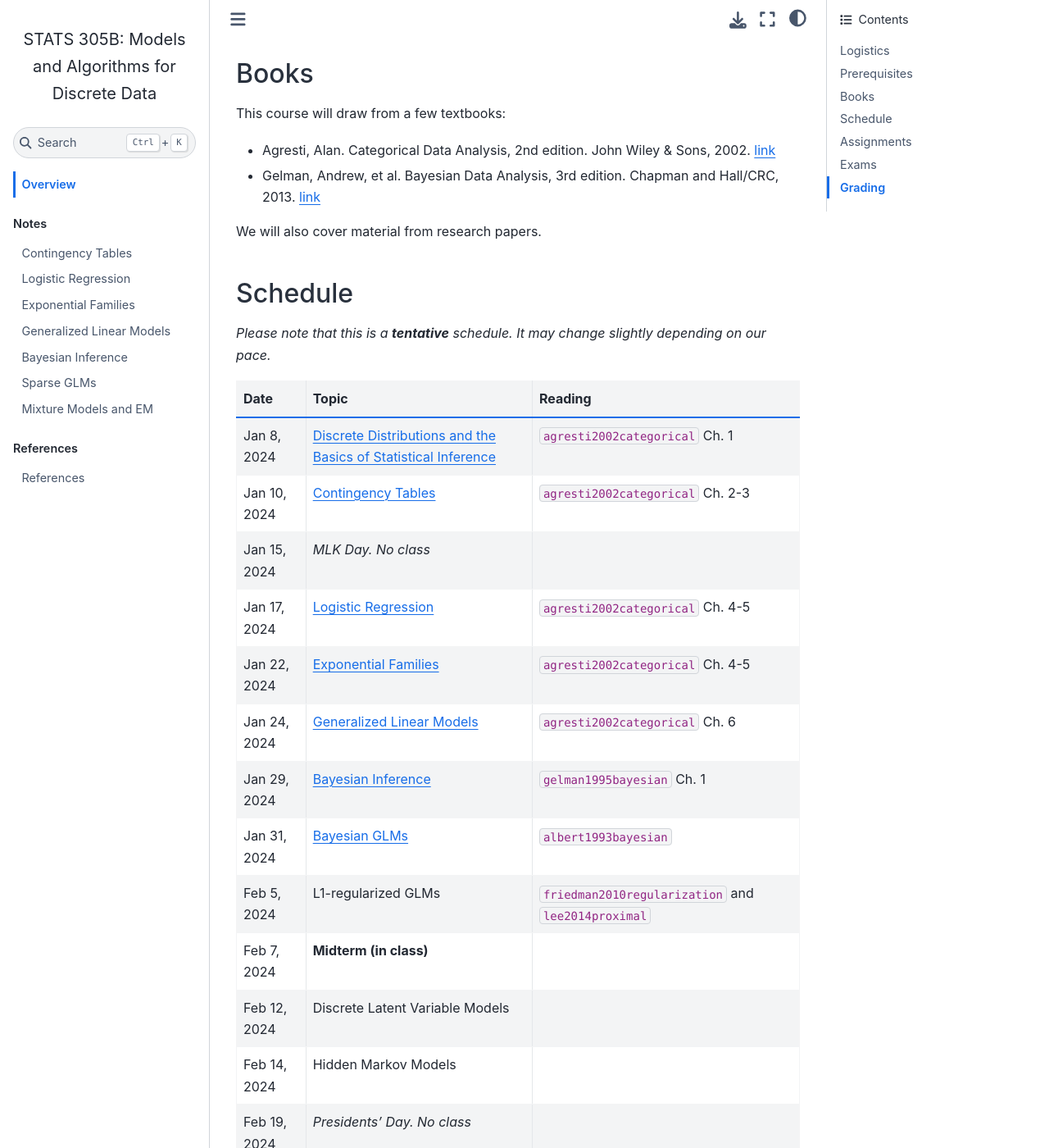
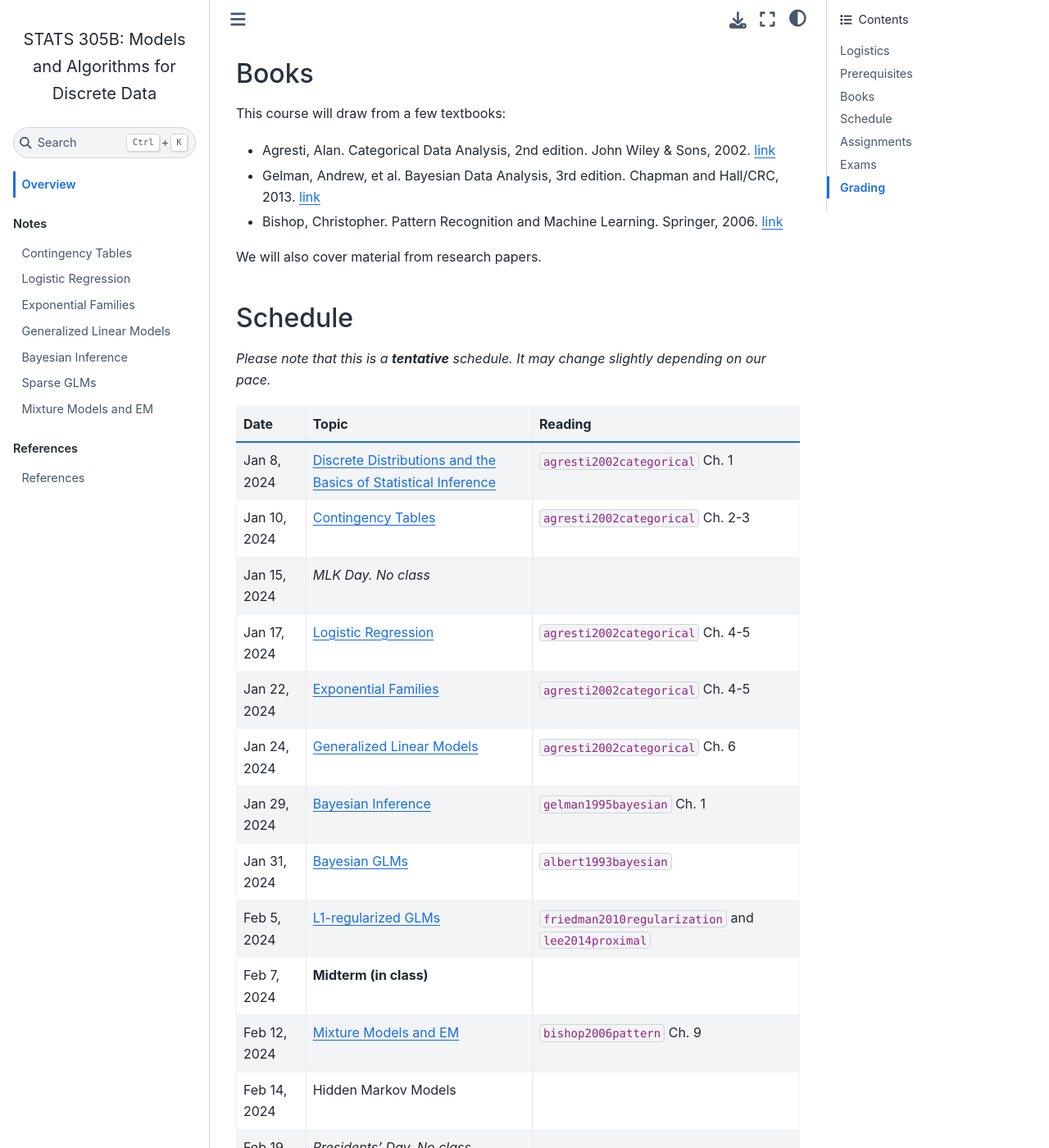
Before and after one commit to slinderman/stats305b, a Jupyter Book: the page built from index.md, in a window 1280 px wide and 1400 px high, scrolled down 954 px. Shown: the whole window at 82% size. Built offline with Jupyter Book 1.0.4 settings and Sphinx 7.4.7 and the Sphinx Book theme 1.1.4, drawn with Linux system fonts in a browser that asks for light colours; pages that are not in the unit, such as notebooks, are missing from menus; cross-references to code outside the pages are shown as plain code.

Commit message:
adding bishop book as ref for mixtures

```diff
--- a/index.md
+++ b/index.md
@@ -23,6 +23,7 @@ Students should be comfortable with undergraduate probability and statistics as
 This course will draw from a few textbooks:
 - Agresti, Alan. Categorical Data Analysis, 2nd edition. John Wiley & Sons, 2002. [link](https://onlinelibrary.wiley.com/doi/book/10.1002/0471249688)
 - Gelman, Andrew, et al. Bayesian Data Analysis, 3rd edition. Chapman and Hall/CRC, 2013. [link](http://www.stat.columbia.edu/~gelman/book/)
+- Bishop, Christopher. Pattern Recognition and Machine Learning. Springer, 2006. [link](https://www.microsoft.com/en-us/research/uploads/prod/2006/01/Bishop-Pattern-Recognition-and-Machine-Learning-2006.pdf)
 
 We will also cover material from research papers.
 
@@ -40,9 +41,9 @@ _Please note that this is a **tentative** schedule. It may change slightly depen
 | Jan 24, 2024 | [Generalized Linear Models](lectures/05_glms.md) | {cite:p}`agresti2002categorical` Ch. 6 |
 | Jan 29, 2024 | [Bayesian Inference](lectures/06_bayes.md) | {cite:p}`gelman1995bayesian` Ch. 1 |
 | Jan 31, 2024 | [Bayesian GLMs](lectures/07_bayes_glms_soln.ipynb) | {cite:p}`albert1993bayesian` |
-| Feb 5, 2024 | L1-regularized GLMs | {cite:p}`friedman2010regularization` and {cite:p}`lee2014proximal`|
+| Feb 5, 2024 | [L1-regularized GLMs](lectures/08_sparse_glms.md) | {cite:p}`friedman2010regularization` and {cite:p}`lee2014proximal`|
 | Feb  7, 2024 | **Midterm (in class)**                 |         |
-| Feb 12, 2024 | Discrete Latent Variable Models        |         |
+| Feb 12, 2024 | [Mixture Models and EM](lectures/09_mixtures.md) | {cite:p}`bishop2006pattern` Ch. 9 |
 | Feb 14, 2024 | Hidden Markov Models                   |         |
 | Feb 19, 2024 | _Presidents' Day. No class_            |         |
 | Feb 21, 2024 | Mean-Field Variational Inference       |         |
--- a/references.bib
+++ b/references.bib
@@ -116,13 +116,9 @@
   publisher={Annual Reviews}
 }
 
-@article{friedman2010regularization,
-  title={Regularization paths for generalized linear models via coordinate descent},
-  author={Friedman, Jerome and Hastie, Trevor and Tibshirani, Rob},
-  journal={Journal of statistical software},
-  volume={33},
-  number={1},
-  pages={1},
-  year={2010},
-  publisher={NIH Public Access}
+@book{bishop2006pattern,
+  title={Pattern Recognition and Machine Learning},
+  author={Bishop, Christopher},
+  year={2006},
+  publisher={Springer},
 }
```
